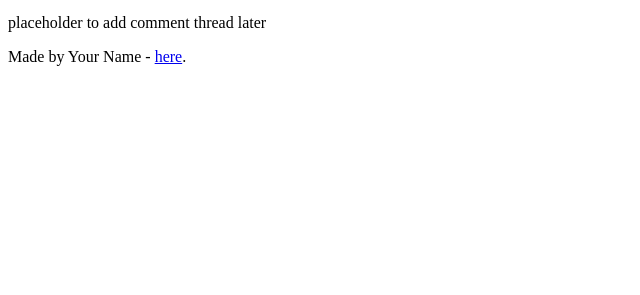
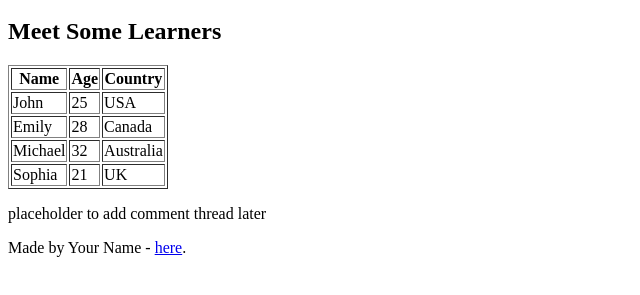
Before and after one commit to Emyezy/My_First_Portfolio, a plain HTML site: page html_basic/index.html in a window 1280 px wide. Shown: the part 501-796 px from the top of the page, without its empty margins (0-640 px from the left). Drawn offline with Linux system fonts and the light colour scheme.

Commit message:
Update index.html

```diff
--- a/html_basic/index.html
+++ b/html_basic/index.html
@@ -25,6 +25,40 @@
       <a href="https://alxafrica.com" target="_blank">
         <img src="https://i.ibb.co/gTDZZT8/ALX-Logo-07.png" alt="ALX Logo" width="200">
       </a>
+
+      <!-- Learners table -->
+      <h2>Meet Some Learners</h2>
+      <table border="1">
+        <thead>
+          <tr>
+            <th>Name</th>
+            <th>Age</th>
+            <th>Country</th>
+          </tr>
+        </thead>
+        <tbody>
+          <tr>
+            <td>John</td>
+            <td>25</td>
+            <td>USA</td>
+          </tr>
+          <tr>
+            <td>Emily</td>
+            <td>28</td>
+            <td>Canada</td>
+          </tr>
+          <tr>
+            <td>Michael</td>
+            <td>32</td>
+            <td>Australia</td>
+          </tr>
+          <tr>
+            <td>Sophia</td>
+            <td>21</td>
+            <td>UK</td>
+          </tr>
+        </tbody>
+      </table>
     </article>
 
     <aside>
```
